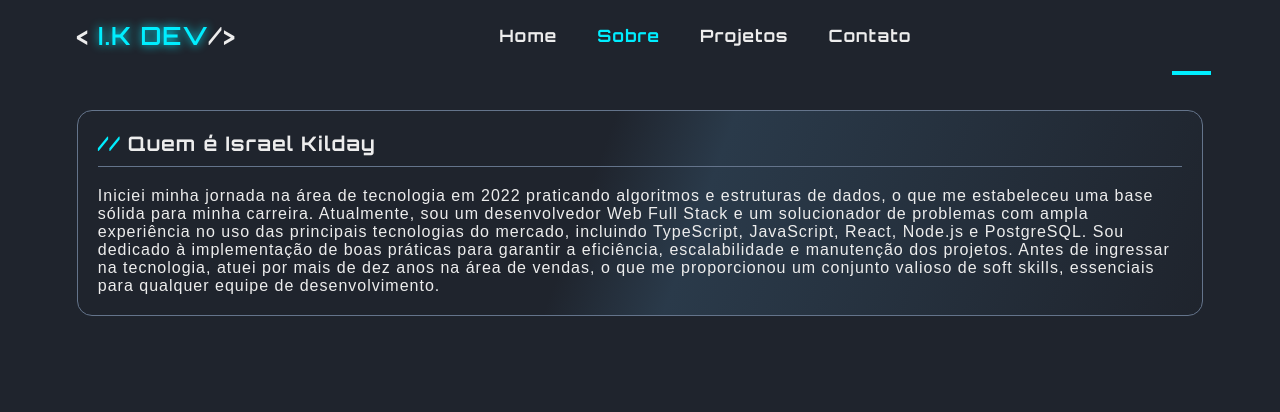
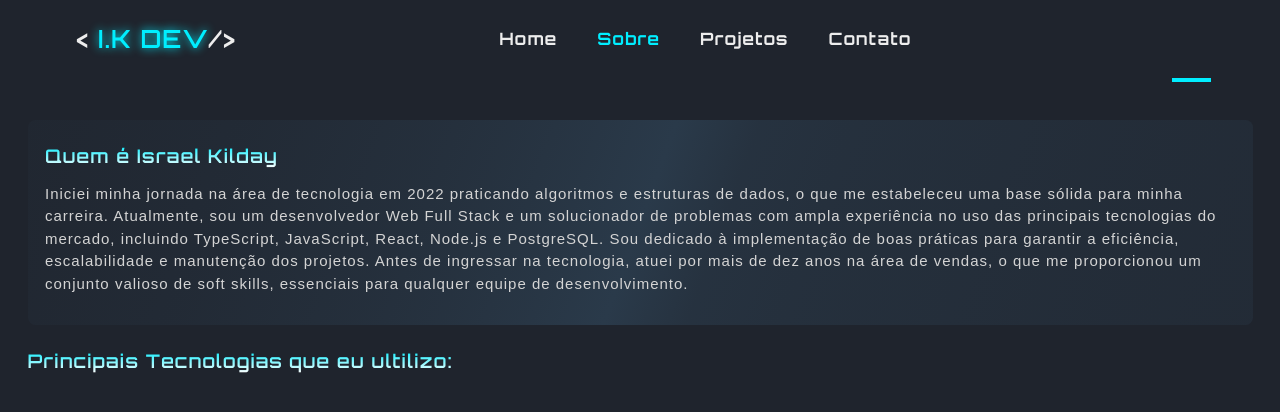
Before and after one commit to Israelkilday/portfolio, a React (Vite) app: page /about in a window 1280 px wide. Shown: the top 412 px of the page. Built offline with nearby package versions, Linux system fonts and the light colour scheme; some icons are missing.

Commit message:
feat: add card about me

```diff
--- a/package.json
+++ b/package.json
@@ -11,7 +11,9 @@
   },
   "dependencies": {
     "@emailjs/browser": "^3.11.0",
+    "autoprefixer": "^10.4.19",
     "framer-motion": "^10.16.4",
+    "postcss": "^8.4.38",
     "react": "^18.2.0",
     "react-dom": "^18.2.0",
     "react-icons": "^4.11.0",
--- a/src/App.tsx
+++ b/src/App.tsx
@@ -1,3 +1,4 @@
+import "./styles/global.css";
 import "./App.css";
 import { Routes, Route, useLocation } from "react-router-dom";
 import Navbar from "./components/Navbar";
@@ -7,7 +8,6 @@ import Portfolio from "./pages/Portfolio/Portfolio";
 import Contact from "./pages/Contact/Contact";
 import { ThemeProvider } from "./context/ThemeContext";
 import { AnimatePresence } from "framer-motion";
-import Teste from "./pages/About/About";
 
 function App() {
   const location = useLocation();
--- a/src/index.css
+++ b/src/index.css
@@ -33,6 +33,7 @@
 
 :root {
   --bg_color: #1f242d;
+  /* --bg_color: rgb(4, 7, 29); */
   --main_color: #0ef;
   --placeholder_color: rgba(255, 255, 255, 0.3);
   --second_bg_color: #323946;
--- a/src/pages/About/About.module.css
+++ b/src/pages/About/About.module.css
@@ -1,6 +1,9 @@
 .about {
   min-height: 100vh;
   padding: 11rem 6%;
+  display: flex;
+  flex-direction: column;
+  gap: 1rem;
 }
 
 .box_about {
--- a/src/pages/About/About.tsx
+++ b/src/pages/About/About.tsx
@@ -38,10 +38,49 @@ const item = {
   },
 };
 
+// export function CardBackgroundShine() {
+//   return (
+
+//   );
+// }
+
 const About = () => {
   return (
     <Transition onAnimationComplete={() => {}}>
-      <section className={styles.about}>
+      <div className="pt-48 px-11 w-full">
+        <div className="inline-flex max-w-[350px] min-w-full items-center justify-center rounded-xl text-sm border border-white/10 bg-[linear-gradient(110deg,#1f242d,45%,#2a3a4a,55%,#1f242d)] bg-[length:400%_100%] bg-[position:50%_50%] mb-10 px-7 pt-10 transition-colors">
+          <div className="flex flex-col gap-2">
+            <h3 className="text-3xl font-semibold bg-gradient-to-b from-[#0ef] to-white text-transparent bg-clip-text">
+              Quem é Israel Kilday
+            </h3>
+
+            <p className="text-2xl leading-[1.5] text-neutral-300">
+              Iniciei minha jornada na área de tecnologia em 2022 praticando
+              algoritmos e estruturas de dados, o que me estabeleceu uma base
+              sólida para minha carreira. Atualmente, sou um desenvolvedor Web
+              Full Stack e um solucionador de problemas com ampla experiência no
+              uso das principais tecnologias do mercado, incluindo TypeScript,
+              JavaScript, React, Node.js e PostgreSQL. Sou dedicado à
+              implementação de boas práticas para garantir a eficiência,
+              escalabilidade e manutenção dos projetos. Antes de ingressar na
+              tecnologia, atuei por mais de dez anos na área de vendas, o que me
+              proporcionou um conjunto valioso de soft skills, essenciais para
+              qualquer equipe de desenvolvimento.
+            </p>
+          </div>
+        </div>
+        <h2 className="text-3xl text-left font-semibold bg-gradient-to-b from-[#0ef] to-white text-transparent bg-clip-text">
+          Principais Tecnologias que eu ultilizo:
+        </h2>
+      </div>
+    </Transition>
+  );
+};
+
+export default About;
+
+{
+  /* <section className={styles.about}>
         <motion.div
           className={styles.box_about}
           initial={{ opacity: 0, scale: 0 }}
@@ -57,25 +96,14 @@ const About = () => {
           </h2>
 
           <p className={styles.p_box_about}>
-            Iniciei minha jornada na área de tecnologia em 2022 praticando
-            algoritmos e estruturas de dados, o que me estabeleceu uma base
-            sólida para minha carreira. Atualmente, sou um desenvolvedor Web
-            Full Stack e um solucionador de problemas com ampla experiência no
-            uso das principais tecnologias do mercado, incluindo TypeScript,
-            JavaScript, React, Node.js e PostgreSQL. Sou dedicado à
-            implementação de boas práticas para garantir a eficiência,
-            escalabilidade e manutenção dos projetos. Antes de ingressar na
-            tecnologia, atuei por mais de dez anos na área de vendas, o que me
-            proporcionou um conjunto valioso de soft skills, essenciais para
-            qualquer equipe de desenvolvimento.
           </p>
         </motion.div>
-      </section>
-    </Transition>
-  );
-};
 
-export default About;
+        <div>
+          <h2>teste</h2>
+        </div>
+      </section> */
+}
 
 {
   /* <div className={styles.container_img_skills}>
--- a/tailwind.config.js
+++ b/tailwind.config.js
@@ -1,8 +1,22 @@
 /** @type {import('tailwindcss').Config} */
 export default {
-  content: ["./src/**/*.tsx"],
+  content: ["./src/**/*.{ts,tsx}"],
   theme: {
-    extend: {},
+    extend: {
+      animation: {
+        shine: "shine 2s linear infinite",
+      },
+      keyframes: {
+        shine: {
+          from: {
+            backgroundPosition: "0 0",
+          },
+          to: {
+            backgroundPosition: "-200% 0",
+          },
+        },
+      },
+    },
   },
   plugins: [],
 };
```
Also changed, not shown: src/App.css (line endings or trailing spaces), 1 other file (tests, documents, lock files or other folders).
